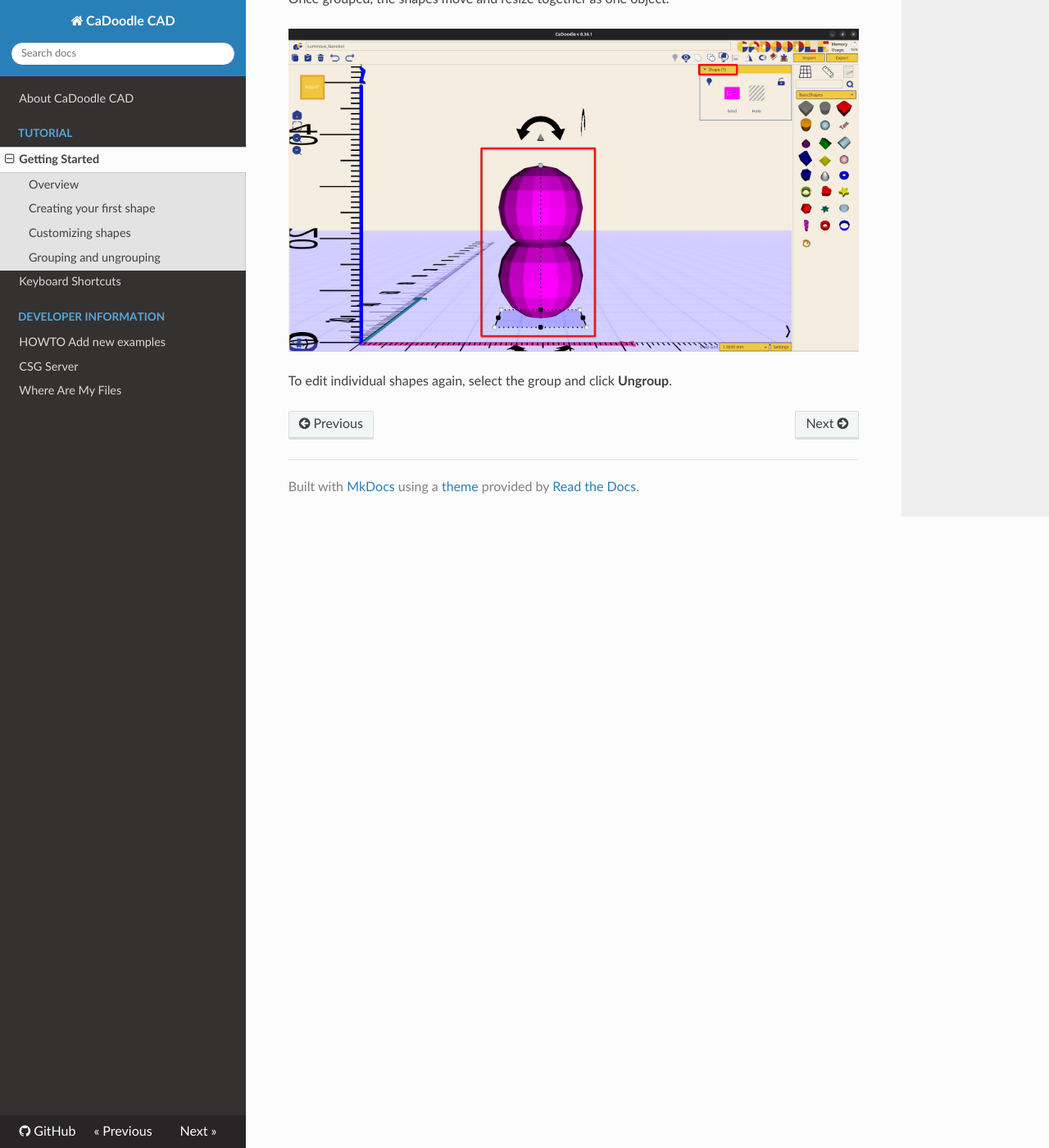
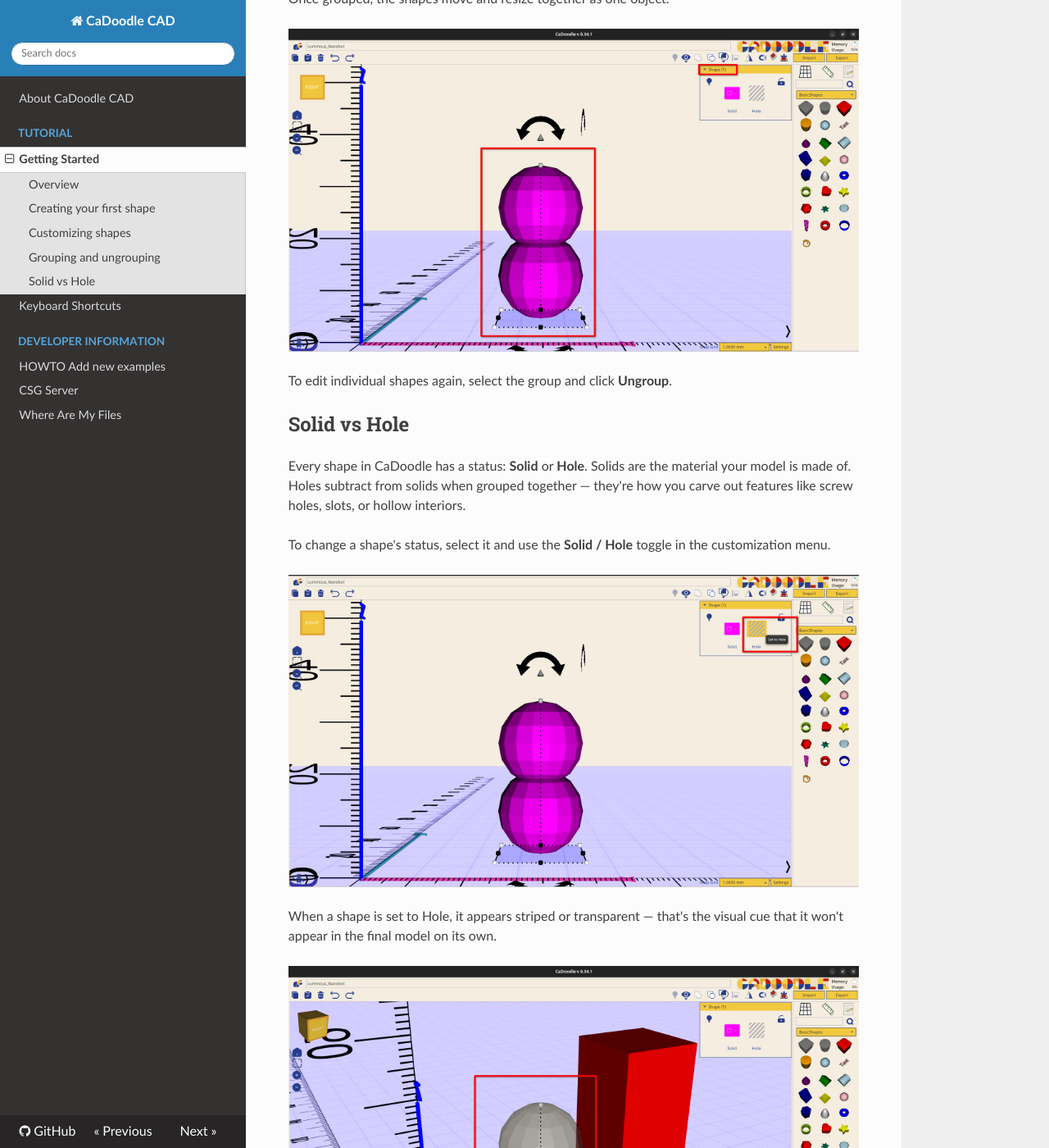
Before and after one commit to CaDoodleWebsite/cadoodlecad.github.io, an MkDocs documentation site: the page built from docs/docs/tutorial/getting-started.md, in a window 1280 px wide and 1400 px high, scrolled down 2130 px. Shown: the whole window at 82% size. Built offline with MkDocs 1.6.1, drawn with Linux system fonts in a browser that asks for light colours; nearby versions of some CDN libraries; some of the changed text lies outside the part shown.

Commit message:
updated the solid v hole section of getting started
added text content, screenshots, and screen capture recording

```diff
--- a/docs/docs/tutorial/getting-started.md
+++ b/docs/docs/tutorial/getting-started.md
@@ -38,3 +38,19 @@ Once grouped, the shapes move and resize together as one object.
 ![Shapes after grouping, shown as a single selection](../img/grouped-object.png)
 
 To edit individual shapes again, select the group and click **Ungroup**.
+
+## Solid vs Hole
+
+Every shape in CaDoodle has a status: **Solid** or **Hole**. Solids are the material your model is made of. Holes subtract from solids when grouped together — they're how you carve out features like screw holes, slots, or hollow interiors.
+
+To change a shape's status, select it and use the **Solid / Hole** toggle in the customization menu.
+
+![A shape selected with the Solid / Hole toggle visible](../img/solid-hole-toggle.png)
+
+When a shape is set to Hole, it appears striped or transparent — that's the visual cue that it won't appear in the final model on its own.
+
+![A shape set to hole status, shown with a striped, transparent appearance](../img/hole-shape.png)
+
+Holes only do something when grouped with a solid. Place a hole shape where you want material removed, position it, then group it with the solid. The result is the solid minus the hole.
+
+![Result after grouping a solid with a hole — material has been subtracted](../img/hole-grouped.gif)
```
Also changed, not shown: docs/docs/img/hole-grouped.gif (added), docs/docs/img/hole-shape.png (added), docs/docs/img/solid-hole-toggle.png (added).
